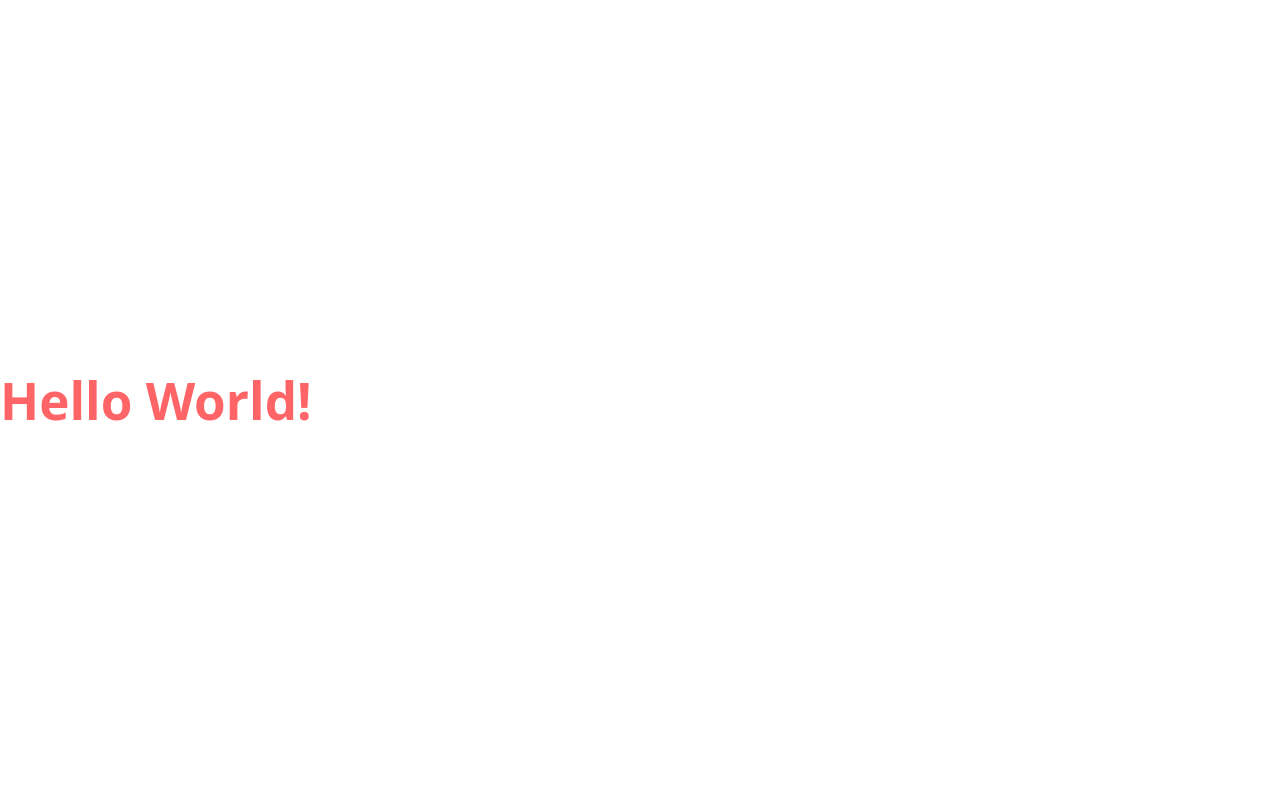
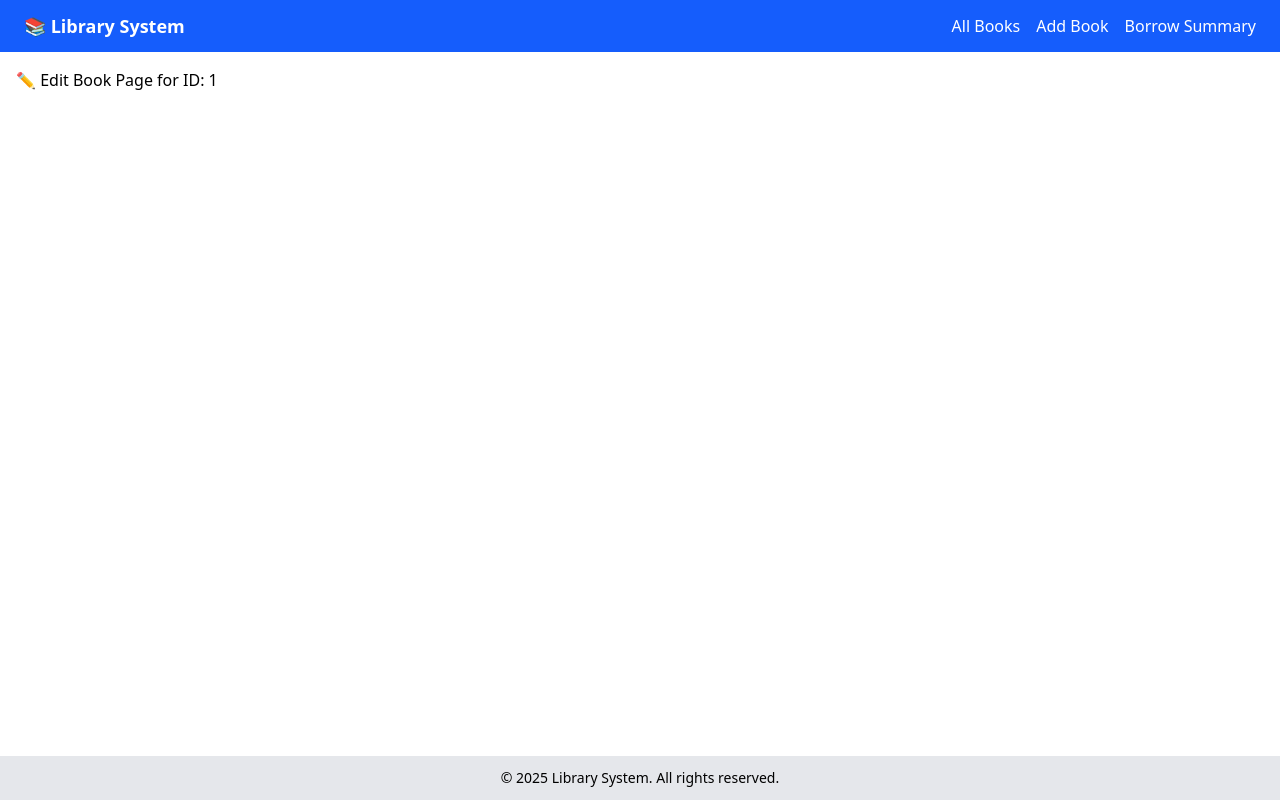
Before and after one commit to imran-khan-dev/l2-A4, a React (Vite) app: page /edit-book/1 in a window 1280 px wide. Built offline with nearby package versions, Linux system fonts and the light colour scheme.

Commit message:
routing and page setup

```diff
--- a/index.html
+++ b/index.html
@@ -1,9 +1,9 @@
-<!doctype html>
+<!DOCTYPE html>
 <html lang="en">
   <head>
     <meta charset="UTF-8" />
     <meta name="viewport" content="width=device-width, initial-scale=1.0" />
-    <title>Vite + React + TS</title>
+    <title>Library Management System 📚</title>
   </head>
   <body>
     <div id="root"></div>
--- a/src/App.tsx
+++ b/src/App.tsx
@@ -1,12 +1,37 @@
+import {
+  BrowserRouter as Router,
+  Routes,
+  Route,
+  Navigate,
+} from "react-router-dom";
+import Navbar from "./components/Navbar";
+import Footer from "./components/Footer";
+
+import BookListPage from "./pages/BookListPage";
+import AddBookPage from "./pages/AddBookPage";
+import EditBookPage from "./pages/EditBookPage";
+import BorrowBookPage from "./pages/BorrowBookPage";
+import BorrowSummaryPage from "./pages/BorrowSummaryPage";
 
 function App() {
-
-
   return (
-    <>
-     <h1 className="text-4xl font-bold text-red-400">Hello World!</h1>
-    </>
-  )
+    <Router>
+      <div className="flex flex-col min-h-screen">
+        <Navbar />
+        <main className="flex-1 p-4">
+          <Routes>
+            <Route path="/" element={<Navigate to="/books" />} />
+            <Route path="/books" element={<BookListPage />} />
+            <Route path="/create-book" element={<AddBookPage />} />
+            <Route path="/edit-book/:id" element={<EditBookPage />} />
+            <Route path="/borrow/:bookId" element={<BorrowBookPage />} />
+            <Route path="/borrow-summary" element={<BorrowSummaryPage />} />
+          </Routes>
+        </main>
+        <Footer />
+      </div>
+    </Router>
+  );
 }
 
-export default App
+export default App;
--- /dev/null
+++ b/src/components/Footer.tsx
@@ -0,0 +1,9 @@
+const Footer = () => {
+  return (
+    <footer className="bg-gray-200 text-center py-3 text-sm">
+      &copy; {new Date().getFullYear()} Library System. All rights reserved.
+    </footer>
+  );
+};
+
+export default Footer;
--- /dev/null
+++ b/src/components/Navbar.tsx
@@ -0,0 +1,31 @@
+import { Link } from 'react-router-dom';
+
+const Navbar = () => {
+  return (
+    <nav className="bg-blue-600 text-white px-6 py-3 flex justify-between items-center">
+      <h1 className="text-lg font-bold">📚 Library System</h1>
+      <div className="flex gap-4 ml-3">
+        <Link
+          to="/books"
+          className="text-white hover:text-yellow-200 transition-colors duration-200"
+        >
+          All Books
+        </Link>
+        <Link
+          to="/create-book"
+          className="text-white hover:text-yellow-200 transition-colors duration-200"
+        >
+          Add Book
+        </Link>
+        <Link
+          to="/borrow-summary"
+          className="text-white hover:text-yellow-200 transition-colors duration-200"
+        >
+          Borrow Summary
+        </Link>
+      </div>
+    </nav>
+  );
+};
+
+export default Navbar;
--- a/src/index.css
+++ b/src/index.css
@@ -1,71 +1 @@
 @import "tailwindcss";
-
-
-:root {
-  font-family: system-ui, Avenir, Helvetica, Arial, sans-serif;
-  line-height: 1.5;
-  font-weight: 400;
-
-  color-scheme: light dark;
-  color: rgba(255, 255, 255, 0.87);
-  background-color: #242424;
-
-  font-synthesis: none;
-  text-rendering: optimizeLegibility;
-  -webkit-font-smoothing: antialiased;
-  -moz-osx-font-smoothing: grayscale;
-}
-
-a {
-  font-weight: 500;
-  color: #646cff;
-  text-decoration: inherit;
-}
-a:hover {
-  color: #535bf2;
-}
-
-body {
-  margin: 0;
-  display: flex;
-  place-items: center;
-  min-width: 320px;
-  min-height: 100vh;
-}
-
-h1 {
-  font-size: 3.2em;
-  line-height: 1.1;
-}
-
-button {
-  border-radius: 8px;
-  border: 1px solid transparent;
-  padding: 0.6em 1.2em;
-  font-size: 1em;
-  font-weight: 500;
-  font-family: inherit;
-  background-color: #1a1a1a;
-  cursor: pointer;
-  transition: border-color 0.25s;
-}
-button:hover {
-  border-color: #646cff;
-}
-button:focus,
-button:focus-visible {
-  outline: 4px auto -webkit-focus-ring-color;
-}
-
-@media (prefers-color-scheme: light) {
-  :root {
-    color: #213547;
-    background-color: #ffffff;
-  }
-  a:hover {
-    color: #747bff;
-  }
-  button {
-    background-color: #f9f9f9;
-  }
-}
--- /dev/null
+++ b/src/pages/AddBookPage.tsx
@@ -0,0 +1,5 @@
+const AddBookPage = () => {
+  return <div>➕ Add Book Page</div>;
+};
+
+export default AddBookPage;
--- /dev/null
+++ b/src/pages/BookListPage.tsx
@@ -0,0 +1,5 @@
+const BookListPage = () => {
+  return <div>📚 Book List Page</div>;
+};
+
+export default BookListPage;
--- /dev/null
+++ b/src/pages/BorrowBookPage.tsx
@@ -0,0 +1,8 @@
+import { useParams } from 'react-router-dom';
+
+const BorrowBookPage = () => {
+  const { bookId } = useParams();
+  return <div>📥 Borrow Book Page for Book ID: {bookId}</div>;
+};
+
+export default BorrowBookPage;
--- /dev/null
+++ b/src/pages/BorrowSummaryPage.tsx
@@ -0,0 +1,5 @@
+const BorrowSummaryPage = () => {
+  return <div>📊 Borrow Summary Page</div>;
+};
+
+export default BorrowSummaryPage;
--- /dev/null
+++ b/src/pages/EditBookPage.tsx
@@ -0,0 +1,8 @@
+import { useParams } from 'react-router-dom';
+
+const EditBookPage = () => {
+  const { id } = useParams();
+  return <div>✏️ Edit Book Page for ID: {id}</div>;
+};
+
+export default EditBookPage;
```
